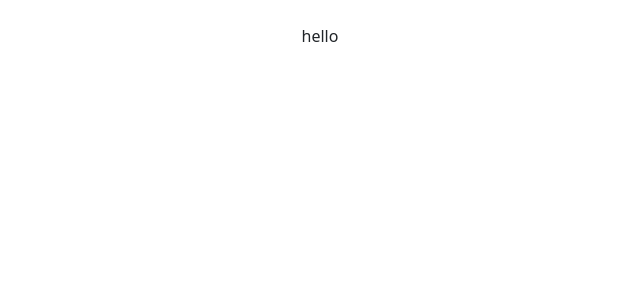
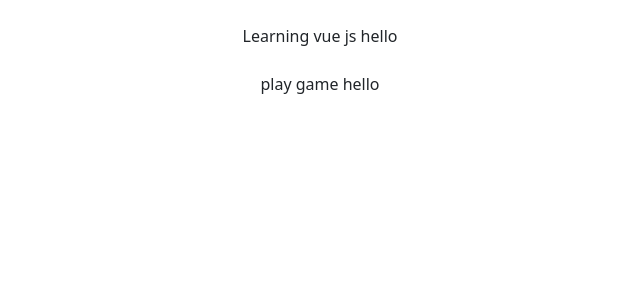
Before and after one commit to shilpa-mulge/todo-vue-app, a Vue app: page / in a window 1280 px wide. Shown: the top 300 px of the page, without its empty margins (320-960 px from the left). Built offline with nearby package versions, Linux system fonts and the light colour scheme.

Commit message:
loop through items array

```diff
--- a/src/App.vue
+++ b/src/App.vue
@@ -1,5 +1,10 @@
 <template>
-  <div class="text-center text-grey mt-4">hello</div>
+  <div class="text-center text-grey mt-4">
+    <todo-input></todo-input>
+    <todo-list>
+      <todo-item v-for="item in items" :key="item.id" :item="item"></todo-item>
+    </todo-list>
+  </div>
 </template>
 
 <script>
@@ -9,7 +14,20 @@ import TodoList from "./components/TodoList";
 export default {
   name: "App",
   data() {
-    return {};
+    return {
+      items: [
+        {
+          id: 1,
+          todo: "Learning vue js",
+          completed: false,
+        },
+        {
+          id: 2,
+          todo: "play game",
+          completed: true,
+        },
+      ],
+    };
   },
   components: {
     TodoInput,
--- a/src/components/TodoInput.vue
+++ b/src/components/TodoInput.vue
@@ -1,10 +1,9 @@
 <template>
-  <div class="text-center text-grey mt-4">hello</div>
+  <div class="text-center text-grey mt-4"></div>
 </template>
 
 <script>
 export default {
-  name: "App",
   data() {
     return {};
   },
--- a/src/components/TodoItem.vue
+++ b/src/components/TodoItem.vue
@@ -1,10 +1,13 @@
 <template>
-  <div class="text-center text-grey mt-4">hello</div>
+  <div class="text-center text-grey mt-4">
+    {{ item.todo }}
+    hello
+  </div>
 </template>
 
 <script>
 export default {
-  name: "App",
+  props: ["item"],
   data() {
     return {};
   },
--- a/src/components/todoList.vue
+++ b/src/components/todoList.vue
@@ -1,10 +1,11 @@
 <template>
-  <div class="text-center text-grey mt-4">hello</div>
+  <div class="text-center text-grey mt-4">
+    <slot></slot>
+  </div>
 </template>
 
 <script>
 export default {
-  name: "App",
   data() {
     return {};
   },
```
